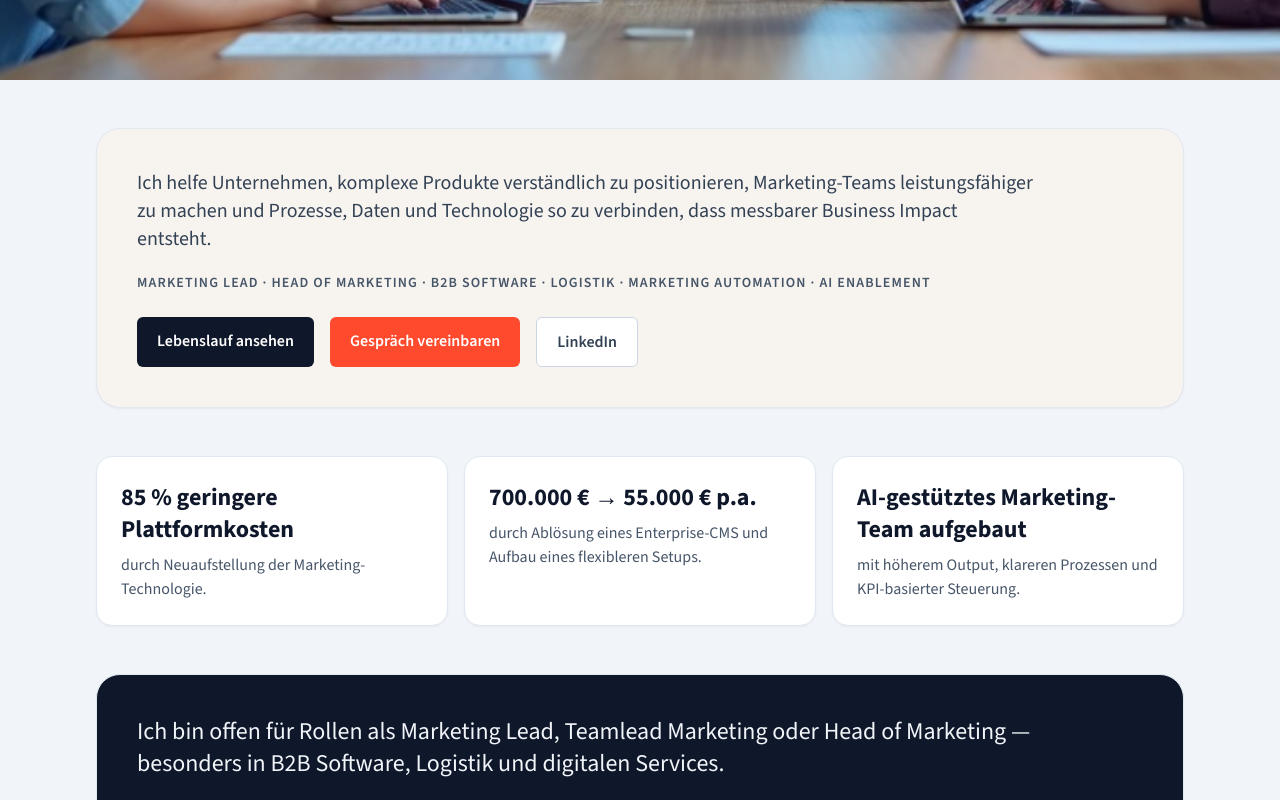
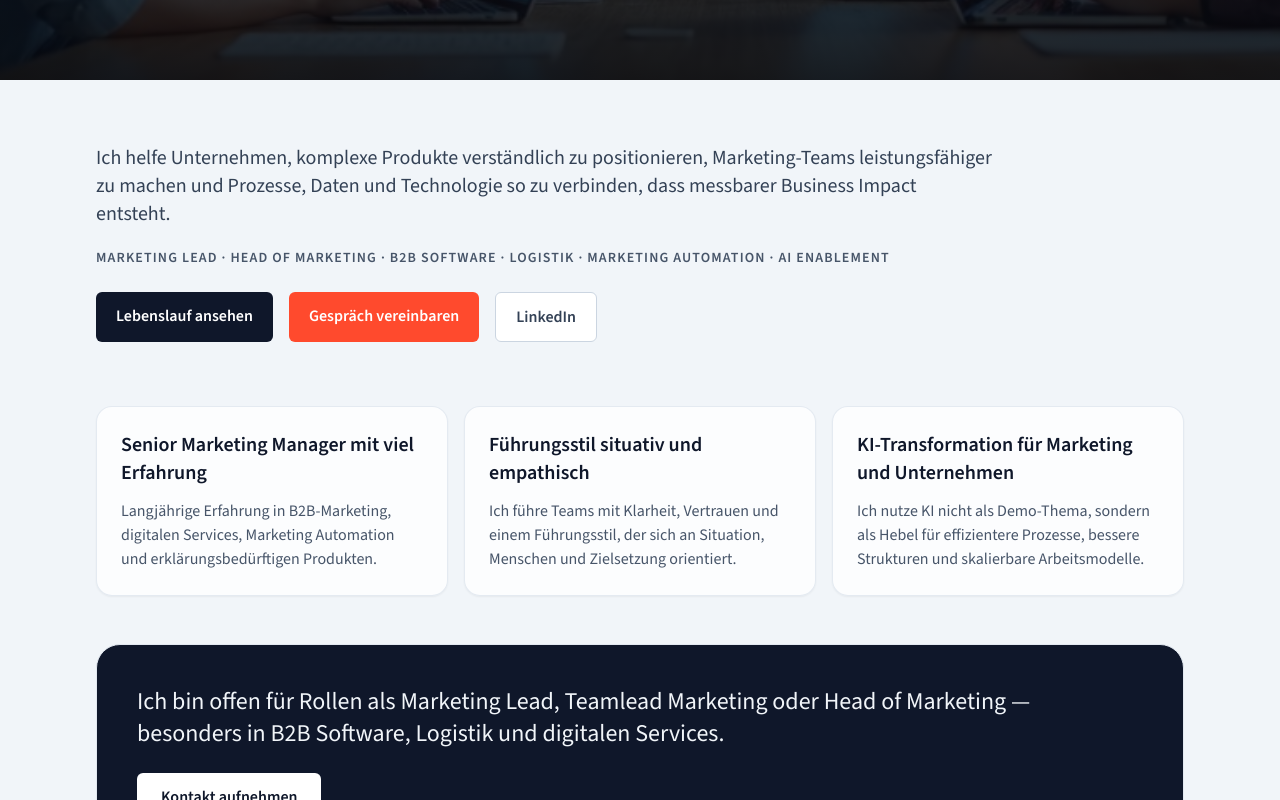
Before and after one commit to martinfischer42/Beyond_cv, a React (Vite) app: page / in a window 1280 px wide. Shown: the part 580-1380 px from the top of the page. Built offline with nearby package versions, Linux system fonts and the light colour scheme.

Commit message:
Adjust homepage hero, intro, and USP cards

```diff
--- a/src/pages/HomePage.tsx
+++ b/src/pages/HomePage.tsx
@@ -2,16 +2,19 @@ import { Link } from 'react-router-dom';
 
 const proofPoints = [
   {
-    metric: '85 % geringere Plattformkosten',
-    detail: 'durch Neuaufstellung der Marketing-Technologie.',
+    title: 'Senior Marketing Manager mit viel Erfahrung',
+    detail:
+      'Langjährige Erfahrung in B2B-Marketing, digitalen Services, Marketing Automation und erklärungsbedürftigen Produkten.',
   },
   {
-    metric: '700.000 € → 55.000 € p.a.',
-    detail: 'durch Ablösung eines Enterprise-CMS und Aufbau eines flexibleren Setups.',
+    title: 'Führungsstil situativ und empathisch',
+    detail:
+      'Ich führe Teams mit Klarheit, Vertrauen und einem Führungsstil, der sich an Situation, Menschen und Zielsetzung orientiert.',
   },
   {
-    metric: 'AI-gestütztes Marketing-Team aufgebaut',
-    detail: 'mit höherem Output, klareren Prozessen und KPI-basierter Steuerung.',
+    title: 'KI-Transformation für Marketing und Unternehmen',
+    detail:
+      'Ich nutze KI nicht als Demo-Thema, sondern als Hebel für effizientere Prozesse, bessere Strukturen und skalierbare Arbeitsmodelle.',
   },
 ];
 
@@ -27,9 +30,9 @@ export default function HomePage() {
           loading="eager"
         />
 
-        <div className="absolute inset-0 bg-gradient-to-r from-[#07090D]/92 via-[#07090D]/78 to-[#07090D]/42" />
+        <div className="absolute inset-0 bg-gradient-to-t from-[#07090D]/90 via-[#07090D]/55 to-[#07090D]/30" />
 
-        <div className="relative z-10 mx-auto flex h-full w-full max-w-[1400px] items-end px-5 pb-12 pt-28 md:px-10 md:pb-16 md:pt-36">
+        <div className="relative z-10 mx-auto flex h-full w-full max-w-[1400px] items-end px-5 pb-12 pt-32 md:px-10 md:pb-20 md:pt-44">
           <div className="max-w-[900px]">
             <h1 className="text-[clamp(1.85rem,4.1vw,3.5rem)] font-black leading-[1.08] text-white">
               Marketing Leadership für B2B-Wachstum, Effizienz und AI-gestützte Skalierung.
@@ -38,11 +41,10 @@ export default function HomePage() {
         </div>
       </section>
 
-      <section className="mx-auto w-full max-w-content px-5 md:px-8">
-        <div className="rounded-3xl border border-slate-200 bg-[#F7F4EF] px-6 py-8 shadow-sm md:px-10 md:py-10">
+      <section className="mx-auto w-full max-w-content px-5 py-2 md:px-8 md:py-4">
         <p className="max-w-4xl text-base leading-relaxed text-slate-700 md:text-xl">
-            Ich helfe Unternehmen, komplexe Produkte verständlich zu positionieren, Marketing-Teams leistungsfähiger
-            zu machen und Prozesse, Daten und Technologie so zu verbinden, dass messbarer Business Impact entsteht.
+          Ich helfe Unternehmen, komplexe Produkte verständlich zu positionieren, Marketing-Teams leistungsfähiger zu
+          machen und Prozesse, Daten und Technologie so zu verbinden, dass messbarer Business Impact entsteht.
         </p>
 
         <p className="mt-5 text-xs font-semibold uppercase tracking-[0.08em] text-slate-600 md:text-sm">
@@ -73,14 +75,13 @@ export default function HomePage() {
             LinkedIn
           </a>
         </div>
-        </div>
       </section>
 
       <section className="mx-auto grid w-full max-w-content gap-4 px-5 md:grid-cols-3 md:px-8">
         {proofPoints.map((point) => (
-          <article key={point.metric} className="rounded-2xl border border-slate-200 bg-white p-6 shadow-sm">
-            <p className="text-xl font-bold leading-tight text-slate-900 md:text-2xl">{point.metric}</p>
-            <p className="mt-2 text-sm leading-relaxed text-slate-600 md:text-base">{point.detail}</p>
+          <article key={point.title} className="rounded-2xl border border-slate-200/90 bg-white/80 p-6 shadow-sm">
+            <p className="text-lg font-semibold leading-snug text-slate-900 md:text-xl">{point.title}</p>
+            <p className="mt-3 text-sm leading-relaxed text-slate-600 md:text-base">{point.detail}</p>
           </article>
         ))}
       </section>
```
Lines whose indentation alone changed are shown as unchanged.
